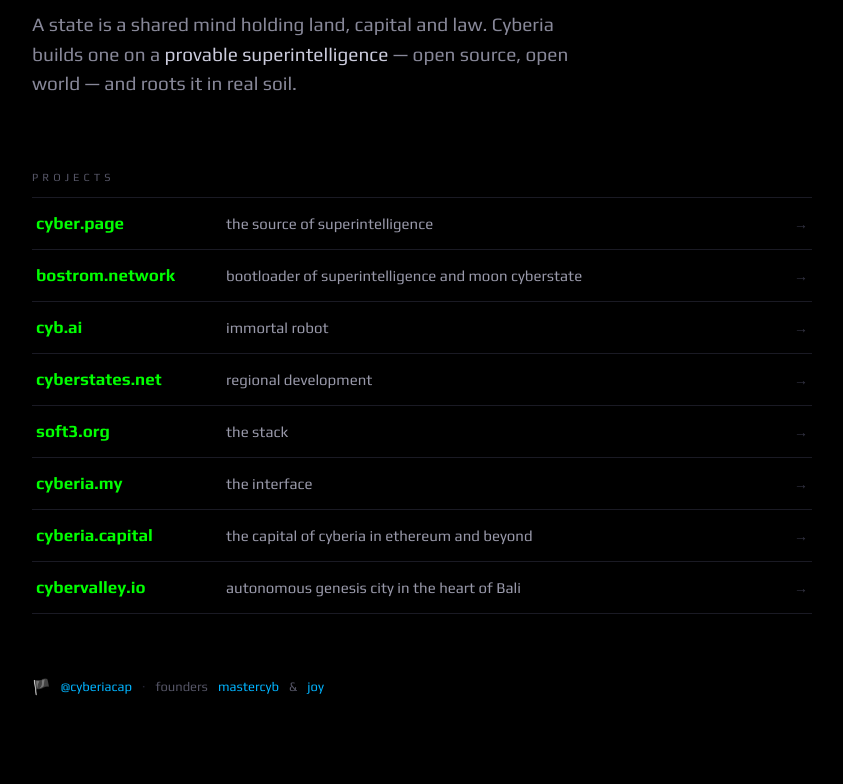
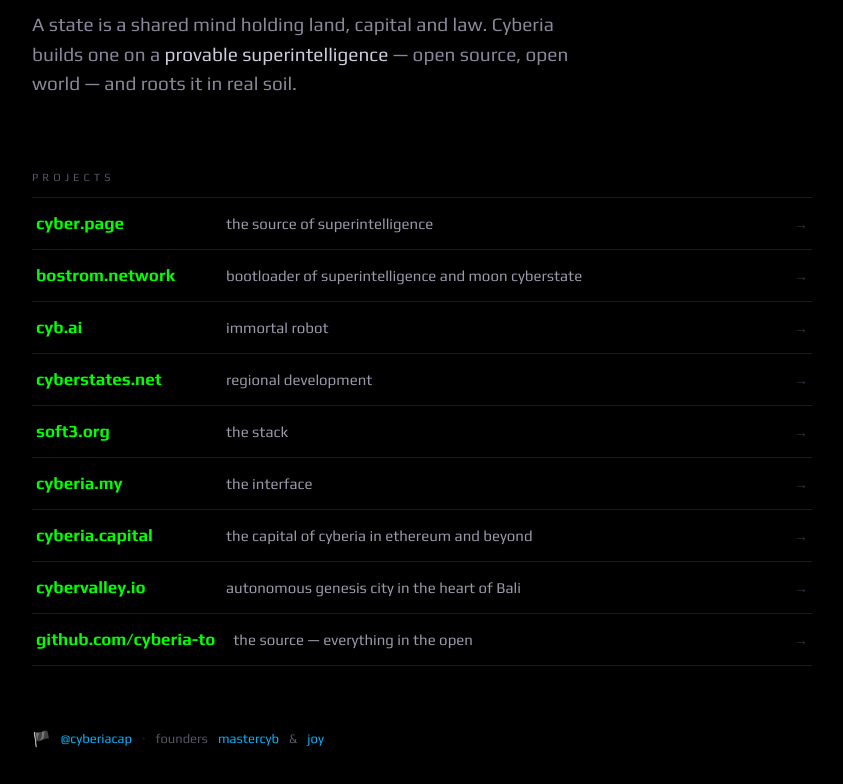
Before and after one commit to cyberia-to/cyberia-to, a plain HTML site: page index.html in a window 1280 px wide. Shown: the part 374-1158 px from the top of the page, without its empty margins (218-1061 px from the left). Before the commit the page ends 1110 px from the top, so only its background shows below. Drawn offline with Linux system fonts and the light colour scheme.

Commit message:
Add github.com/cyberia-to to the project list

```diff
--- a/index.html
+++ b/index.html
@@ -194,6 +194,11 @@
             <span class="desc">autonomous genesis city in the heart of Bali</span>
             <span class="arr">→</span>
         </a>
+        <a class="proj" href="https://github.com/cyberia-to" target="_blank" rel="noopener">
+            <span class="domain">github.com/cyberia-to</span>
+            <span class="desc">the source — everything in the open</span>
+            <span class="arr">→</span>
+        </a>
     </div>
 
     <div class="foot">
```
